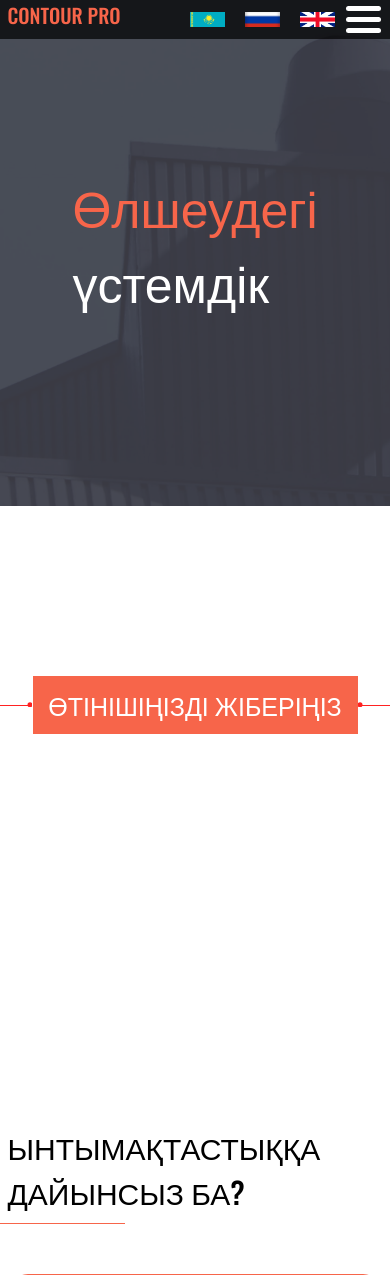
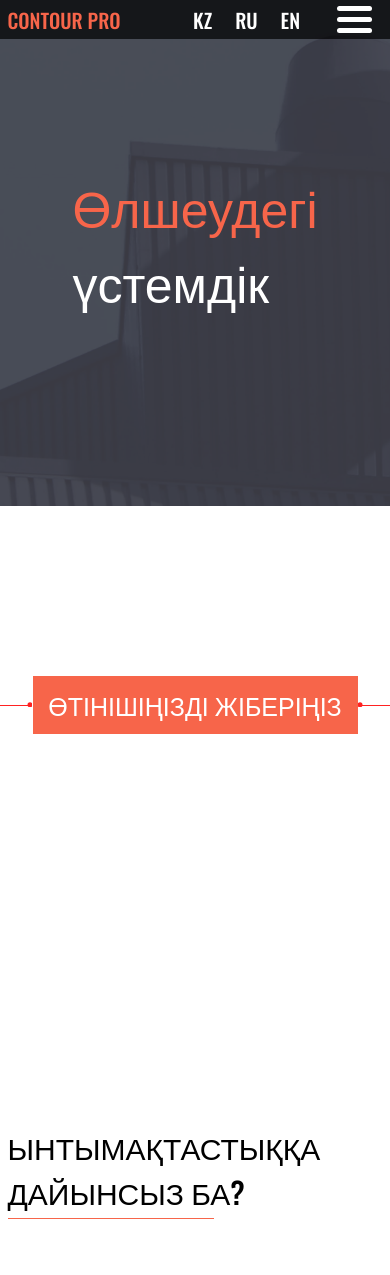
Before and after one commit to PaaavelZ/promshop, a Django app: page / in a window 390 px wide. Shown: the top 1275 px of the page. Run offline with Django 4.2, Linux system fonts and the light colour scheme; data that the repository does not hold is empty; parts of the project's set-up code (start-up, migrations or seed data) failed here and were passed over; some libraries are stand-ins or nearby versions.

Commit message:
last fix

```diff
--- a/static/css/main.css
+++ b/static/css/main.css
@@ -80,16 +80,12 @@
     justify-content: center;
 }
 
-/*.header-language p {
+.header-language a {
     color: #fff;
     margin-bottom: 0px;
-    font-size: 1rem;
     padding-left: 3px;
-}*/
-.header-languages a{
-    margin-left: 10px;
 }
-
+/*
 .header-languages :nth-child(1) a {
     height: 40px;
     width: 40px;
@@ -116,7 +112,7 @@
     background-size: contain;
     background-position: center;
 }
-
+*/
 
 /*Burger menu*/
 .menu {
@@ -204,7 +200,13 @@
 .slick-current {
     color: #636363;
 }
+.slick-track {
+    display: flex !important;
+}
 
+.slick-slide {
+    height: inherit !important;
+}
 /*Message block*/
 .brdr {
     border: 1px solid black;
@@ -372,15 +374,13 @@
 .form-header {
     position: relative;
     font-size: 3rem;
+    text-align: center;
 }
 
-.form-header p::before {
-    content: "";
-    position: absolute;
-    bottom: 0;
-    left: 0;
-    width: 32%;
-    border-top: 1px solid #F7654A;
+.form-header p{
+    display: inline;
+    padding: 0px 10px 5px 10px;
+    border-bottom: 1px solid #F7654A;
 }
 
 .form {
@@ -514,14 +514,6 @@
     .text-block-body-txt {
         text-align: center;
     }
-
-    .slider-for .slick-list .slick-track {
-        display: flex !important;
-    }
-
-    .slider-for .slick-list .slick-track .slick-slide {
-        height: inherit !important;
-    }
 }
 
 @media screen and (max-width: 768px) {
@@ -573,6 +565,7 @@
     .header-logo {
         font-size: 2rem;
         display: flex;
+        align-items: center;
     }
 
     .slider-heading {
@@ -586,6 +579,8 @@
 
     .hellow_block-description {
         font-size: 2rem;
+        text-align: left;
+        width: 85%;
     }
 
     .mobfix {
@@ -626,7 +621,12 @@
     .text-block-subtitle_bordered {
         border: none;
     }
-
+    .form-header {
+        text-align: left;
+    }
+    .form-header p {
+        padding: 0px 0px 5px 0px;
+    }
     .form-input {
         display: flex;
         flex-direction: column;
@@ -664,6 +664,9 @@
     }
 
     .header-menu {
+        display: none;
+    }
+    .header-languages{
         display: none;
     }
 
@@ -749,18 +752,12 @@
     }
     .menu-language .header-language{
         margin-left: 20px;
+        font-size: 2rem;
     }
 
-    .menu-language a {
-        height: 15px;
-        width: 35px;
-        background-repeat: no-repeat;
-        background-size: cover;
-        background-position: center;
 
-    }
 
-    .menu-language :nth-child(1) a {
+    /*.menu-language :nth-child(1) a {
         background-image: url("../img/kz.png");
     }
 
@@ -770,5 +767,5 @@
 
     .menu-language :nth-child(3) a {
         background-image: url("../img/gb.png");
-    }
+    }*/
 }
--- a/static/css/reset.css
+++ b/static/css/reset.css
@@ -41,3 +41,7 @@
 	border-collapse: collapse;
 	border-spacing: 0;
 }
+*{
+	min-height: 0;
+	min-width: 0;
+}
--- a/templates/main.html
+++ b/templates/main.html
@@ -30,35 +30,73 @@
         .text-block-img {
             background-image: url("{% if info_title.img %} {{ info_title.img.url }} {% endif %}");
         }
-        {% for offer in offers%}
 
-        {% if forloop.counter == 1 %}
+            {
+            % for offer in offers%
+        }
+
+            {
+            % if forloop.counter==1 %
+        }
+
         /*для первого слайда*/
         .slider-sl {
             background-image: url("{{ offer.img.url }}");
         }
-        {% else %}
+
+            {
+            % else %
+        }
+
         /*для 2-4 слада*/
-        .slider-for .slick-list .slick-track :nth-child({{ forloop.counter }}) {
+        .slider-for .slick-list .slick-track :nth-child({
+                {
+                forloop.counter
+            }
+
+        }) {
             background-image: url("{{ offer.img.url }}");
         }
+
+            {
+            % endif %
+        }
+
+            {
+            % endfor %
+        }
+    </style>
+    <style>
+        {% if lang == 'kz' %}
+        .form-header p{
+        display: block;
+        position: relative;
+        border: none;
+    }
+        .form-header p::before{
+        content: "";
+        position: absolute;
+        bottom: 0;
+        width: 55%;
+        border-bottom: 1px solid #F7654A;
+    }
         {% endif %}
-        {% endfor %}
+
     </style>
 </head>
 
 <body>
     <div class="header fixed-top">
         <div class="container">
-            <div class="row">
-                <div class="col-lg-4 col-md-12 col-sm-12 col-5 header-logo"> <a href="#main" class="txt_orange">
+            <div class="row justify-content-between">
+                <div class="col-lg-2 col-md-12 col-sm-12 col-5 header-logo"> <a href="#main" class="txt_orange">
                         {% if lang == 'ru' %}
                         КОНТУР ПРО
                         {% else %}
                         CONTOUR PRO
                         {% endif %}
                     </a></div>
-                <div class="col-lg-8 col-md-12 col-sm-12 txt_white header-menu">
+                <div class="col-lg-6 col-md-8 col-sm-8 txt_white header-menu">
                     {% if lang == 'ru' %}
                     <a href="#about">О НАС</a>
                     <a href='#contact'>КОНТАКТЫ</a>
@@ -72,22 +110,22 @@
                     <a href='#contact'>БАЙЛАНЫС</a>
                     <a href='#contact'>ӨТІНІШ ҚАЛДЫРУ</a>
                     {% endif %}
-                    <div class="header-languages">
-                        <div class="header-language "><a href="{% url 'main:main_page' %}"></a>
-                        </div>
-                        <div class="header-language "><a href="{% url 'main:page_with_lang' 'ru' %}"></a>
-                        </div>
-                        <div class="header-language "><a href="{% url 'main:page_with_lang' 'eng' %}"></a>
-                        </div>
+                </div>
+                <div class="header-languages col-lg-2 col-md-3 col-sm-3">
+                    <div class="header-language "><a href="{% url 'main:main_page' %}">KZ</a>
+                    </div>
+                    <div class="header-language "><a href="{% url 'main:page_with_lang' 'ru' %}">RU</a>
+                    </div>
+                    <div class="header-language "><a href="{% url 'main:page_with_lang' 'eng' %}">EN</a>
                     </div>
                 </div>
                 <div class='menu col-7'>
                     <div class="menu-language">
-                        <div class="header-language "><a href="{% url 'main:main_page' %}"></a>
+                        <div class="header-language "><a href="{% url 'main:main_page' %}">KZ</a>
                         </div>
-                        <div class="header-language "><a href="{% url 'main:page_with_lang' 'ru' %}"></a>
+                        <div class="header-language "><a href="{% url 'main:page_with_lang' 'ru' %}">RU</a>
                         </div>
-                        <div class="header-language "><a href="{% url 'main:page_with_lang' 'eng' %}"></a>
+                        <div class="header-language "><a href="{% url 'main:page_with_lang' 'eng' %}">EN</a>
                         </div>
                     </div>
                     <div class="menu-box">
@@ -263,9 +301,11 @@
                                 {% if lang == 'ru' %}
                                 <p class="txt_white form-title">ОСТАВЛЯЙТЕ ЗАЯВКУ И МЕНЕДЖЕР С ВАМИ СВЯЖЕТСЯ </p>
                                 {% elif lang == 'eng' %}
-                                <p class="txt_white form-title">AFTER YOU MAKE THE ORDER, OUR MANAGER WILL CONTACT YOU </p>
+                                <p class="txt_white form-title">AFTER YOU MAKE THE ORDER, OUR MANAGER WILL CONTACT YOU
+                                </p>
                                 {% else %}
-                                <p class="txt_white form-title">ӨТІНІШІҢІЗДІ ҚАЛДЫРЫҢЫЗ, МЕНЕДЖЕР СІЗБЕН БАЙЛАНЫСАДЫ </p>
+                                <p class="txt_white form-title">ӨТІНІШІҢІЗДІ ҚАЛДЫРЫҢЫЗ, МЕНЕДЖЕР СІЗБЕН БАЙЛАНЫСАДЫ
+                                </p>
                                 {% endif %}
                                 <div class="form-input">
                                     <div class="form-required">
```
